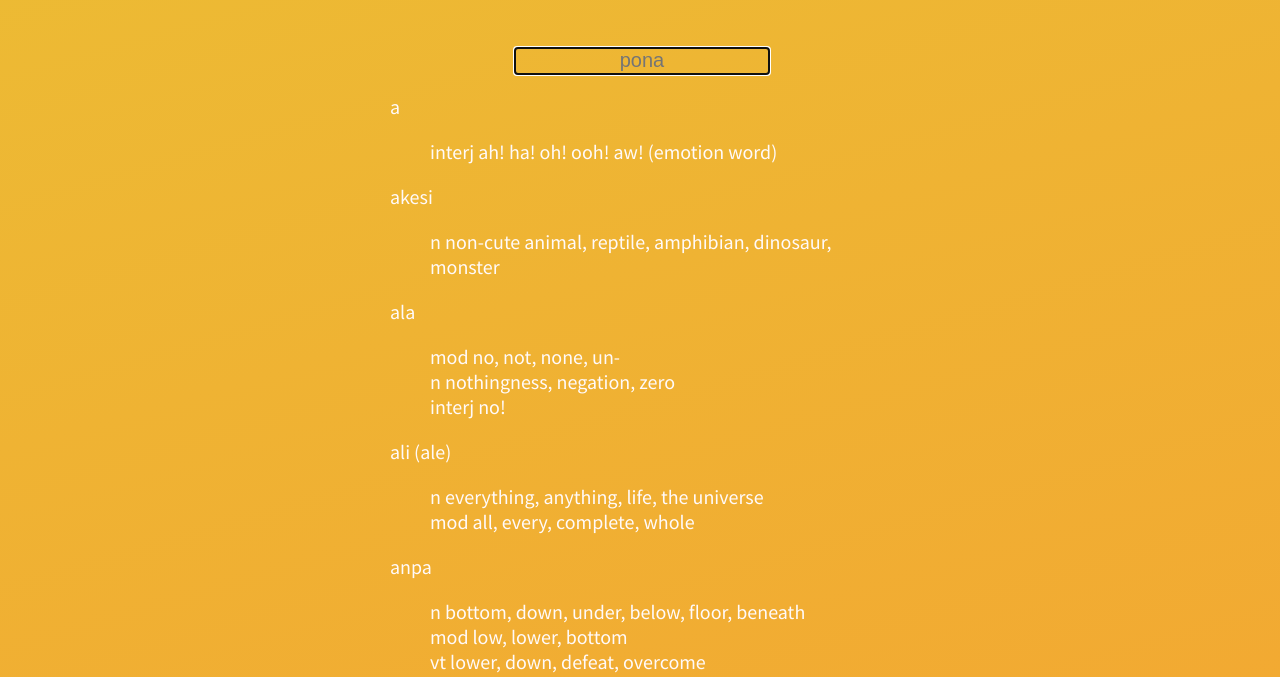
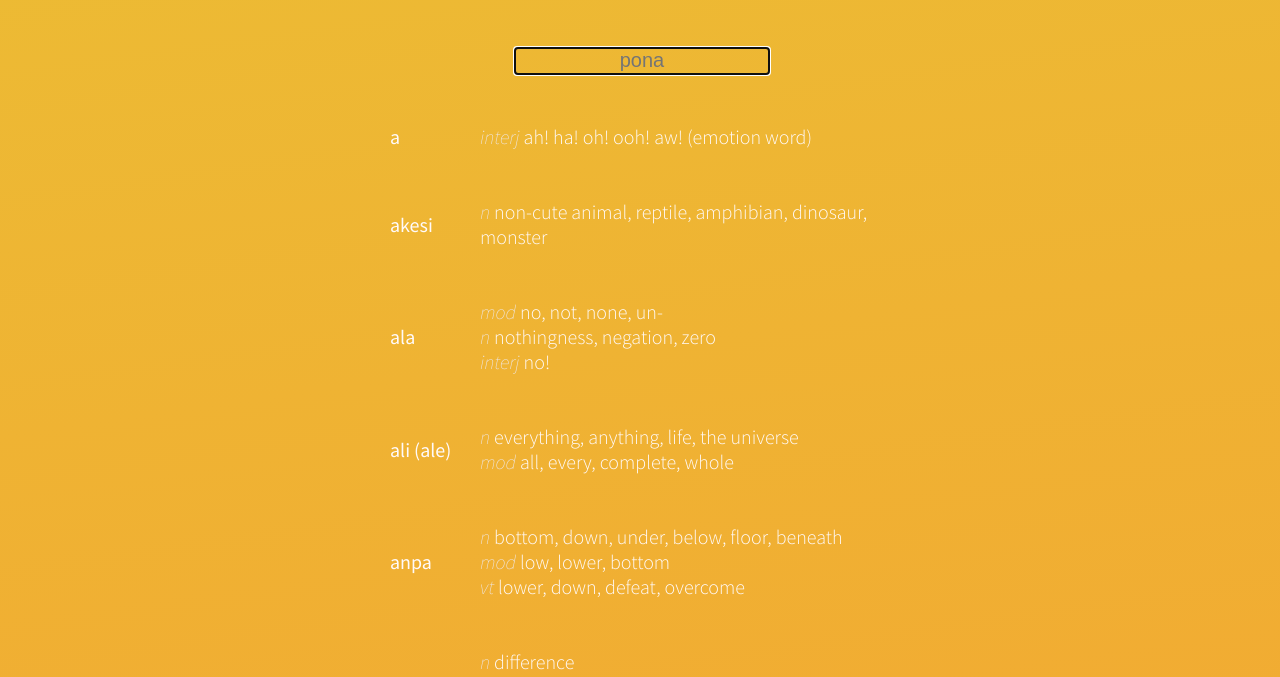
Before and after one commit to jProgr/TokiPonaDictionary, a plain HTML site: page index.html in a window 1280 px wide. Shown: the part 122-799 px from the top of the page. Drawn offline with nearby package versions, Linux system fonts and the light colour scheme.

Commit message:
Styling on main body
- Background gradient is now softer

```diff
--- a/index.html
+++ b/index.html
@@ -3,7 +3,7 @@
     <head>
         <meta charset="utf-8">
         <meta name="viewport" content="width=device-width, initial-scale=1.0, maximum-scale=1.0">
-        <link href="https://fonts.googleapis.com/css?family=Source+Sans+Pro:200,300,400,600" rel="stylesheet">
+        <link href="https://fonts.googleapis.com/css?family=Source+Sans+Pro:200,200i,300,400,600" rel="stylesheet">
         <link rel="stylesheet" href="styles/main.css">
     </head>
     <body>
@@ -18,12 +18,12 @@
                     <div id="search-box">
                         <input type="text" ng-model="query" autofocus="true" placeholder="pona">
                     </div>
-                    <div>
-                        <div ng-repeat="words in dictionary | filter:query">
-                            <p>{{ words.word }}</p>
-                            <ul>
-                                <li ng-repeat="meaning in words.meanings">
-                                    {{ meaning[0] }} {{ meaning[1] }}
+                    <div class="dictionary-words">
+                        <div class="word" ng-repeat="words in dictionary | filter:query">
+                            <div class="word-name">{{ words.word }}</div>
+                            <ul class="word-meanings">
+                                <li class="meaning" ng-repeat="meaning in words.meanings">
+                                    <span class="speech-type">{{ meaning[0] }}</span> <span>{{ meaning[1] }}</span>
                                 </li>
                             </ul>
                         </div>
--- a/styles/main.css
+++ b/styles/main.css
@@ -8,10 +8,10 @@ body {
   font-size: 20px;
 
   background-color: #FF822E;
-  background-image: -webkit-linear-gradient(164deg, #ecbc34 0%, #ff822e 31%, #fa6c6c 75%, #fbb8b8 100%);
-  background-image: -moz-linear-gradient(164deg, #ecbc34 0%, #ff822e 31%, #fa6c6c 75%, #fbb8b8 100%);
-  background-image: -o-linear-gradient(164deg, #ecbc34 0%, #ff822e 31%, #fa6c6c 75%, #fbb8b8 100%);
-  background-image: linear-gradient(164deg, #ecbc34 0%, #ff822e 31%, #fa6c6c 75%, #fbb8b8 100%);
+  background-image: -webkit-linear-gradient(172deg, #ecbc34 0%, #ff822e 31%, #fa6c6c 75%, #fbb8b8 100%);
+  background-image: -moz-linear-gradient(172deg, #ecbc34 0%, #ff822e 31%, #fa6c6c 75%, #fbb8b8 100%);
+  background-image: -o-linear-gradient(172deg, #ecbc34 0%, #ff822e 31%, #fa6c6c 75%, #fbb8b8 100%);
+  background-image: linear-gradient(172deg, #ecbc34 0%, #ff822e 31%, #fa6c6c 75%, #fbb8b8 100%);
 }
 
 #main-wrapper {
@@ -70,6 +70,38 @@ input {
   font-size: 20px;
 }
 
+.dictionary-words {
+  margin-top: 50px;
+  border-bottom: thin solid snow;
+}
+.word {
+  margin: 2.5em 0;
+  display: flex;
+  font-weight: 400;
+}
+.word-name {
+  display: block;
+  align-self: center;
+  width: 90px;
+}
+.word-meanings {
+  display: block;
+  align-self: flex-end;
+  width: 400px;
+  margin: 0;
+  padding: 0;
+  font-weight: 300;
+}
+.meaning {
+  margin: 0;
+  padding: 0;
+}
+.speech-type {
+  color: #efe8e8;
+  font-weight: 200;
+  font-style: italic;
+}
+
 /*
   Footer
 */
```
